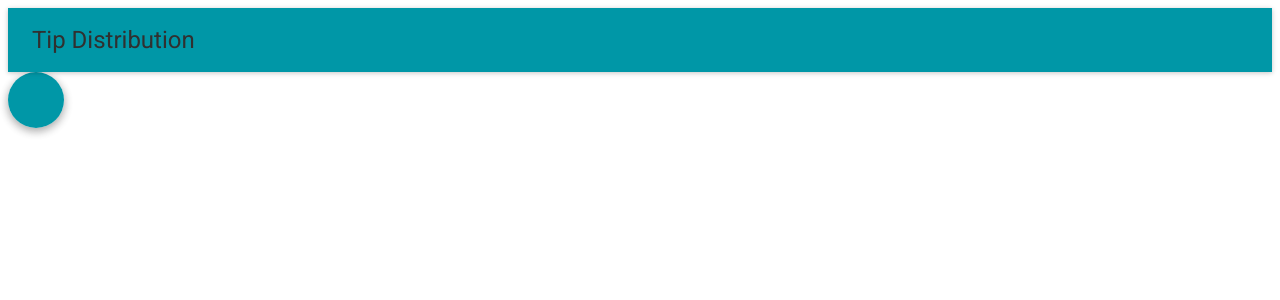
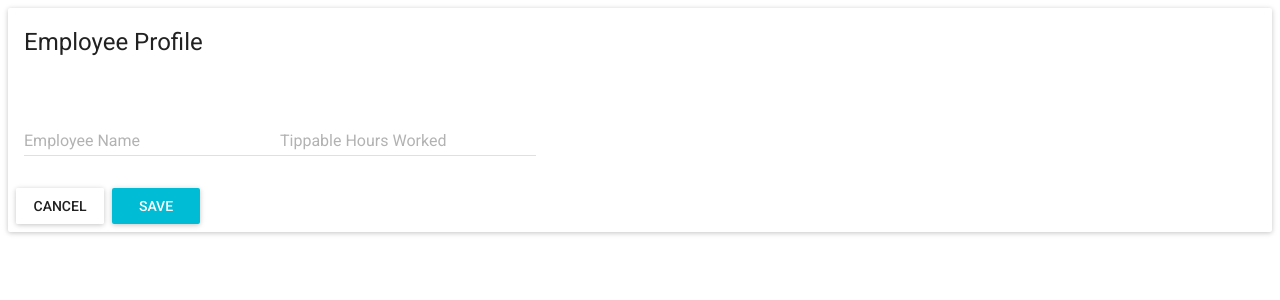
Before and after one commit to imccausl/tip-distribute, a React app: page / in a window 1280 px wide. Shown: the top 300 px of the page. Built offline with nearby package versions, Linux system fonts and the light colour scheme; what react-tap-event-plugin would draw is missing.

Commit message:
Set up app skeleton

```diff
--- a/src/app.jsx
+++ b/src/app.jsx
@@ -1,25 +1,8 @@
-import injectTapEventPlugin from 'react-tap-event-plugin';
 import React from 'react';
 import ReactDOM from 'react-dom';
-import darkBaseTheme from 'material-ui/styles/baseThemes/darkBaseTheme';
-import MuiThemeProvider from 'material-ui/styles/MuiThemeProvider';
-import getMuiTheme from 'material-ui/styles/getMuiTheme';
-import AppBar from 'material-ui/AppBar';
-import FloatingActionButton from 'material-ui/FloatingActionButton';
+import App from './modules/App.jsx';
+import injectTapEventPlugin from 'react-tap-event-plugin';
 
 injectTapEventPlugin();
 
-const Menus = () => (
-  <div>
-    <AppBar title="Tip Distribution" showMenuIconButton={false} />
-    <FloatingActionButton />
-  </div>
-);
-
-const Main = () => (
-  <MuiThemeProvider muiTheme={getMuiTheme(darkBaseTheme)}>
-    <Menus />
-  </MuiThemeProvider>
-);
-
-ReactDOM.render(<Main />, document.getElementById('react-app'));
+ReactDOM.render(<App />, document.getElementById('root'));
--- a/src/index.html
+++ b/src/index.html
@@ -7,6 +7,6 @@
     <link href="https://fonts.googleapis.com/css?family=Roboto:300,400,500" rel="stylesheet">
   </head>
   <body>
-    <div id="react-app"></div>
+    <div id="root"></div>
   </body>
 </html>
--- /dev/null
+++ b/src/modules/App.jsx
@@ -0,0 +1,12 @@
+import React from 'react';
+import MuiThemeProvider from 'material-ui/styles/MuiThemeProvider';
+
+import Employee from './Employee.jsx';
+
+const App = () => (
+  <MuiThemeProvider>
+    <Employee />
+  </MuiThemeProvider>
+)
+
+export default App;
--- /dev/null
+++ b/src/modules/Employee.jsx
@@ -0,0 +1,31 @@
+import React, { Component } from 'react';
+import Card, { CardActions, CardTitle, CardText } from 'material-ui/Card';
+import RaisedButton from 'material-ui/RaisedButton';
+import TextField from 'material-ui/TextField';
+
+const Employee = () => (
+  <Card>
+    <CardTitle
+      title="Employee Profile"
+    />
+    <CardText>
+      <TextField
+        floatingLabelText="Employee Name"
+      />
+      <TextField
+        floatingLabelText="Tippable Hours Worked"
+      />
+    </CardText>
+    <CardActions>
+      <RaisedButton
+        label="Cancel"
+      />
+      <RaisedButton
+        label="Save"
+        primary={true}
+      />
+    </CardActions>
+  </Card>
+)
+
+export default Employee;
```
